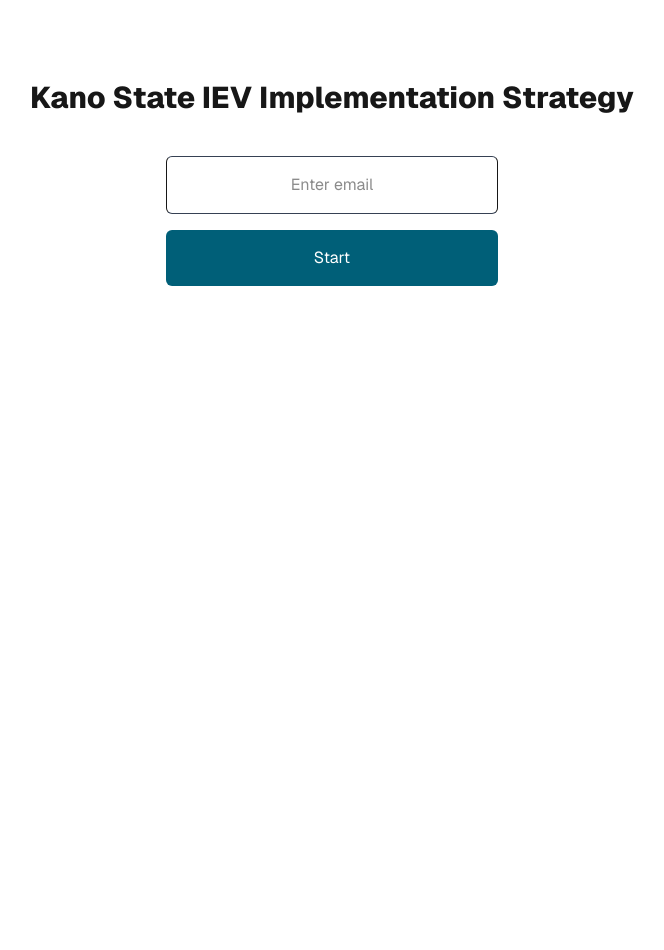
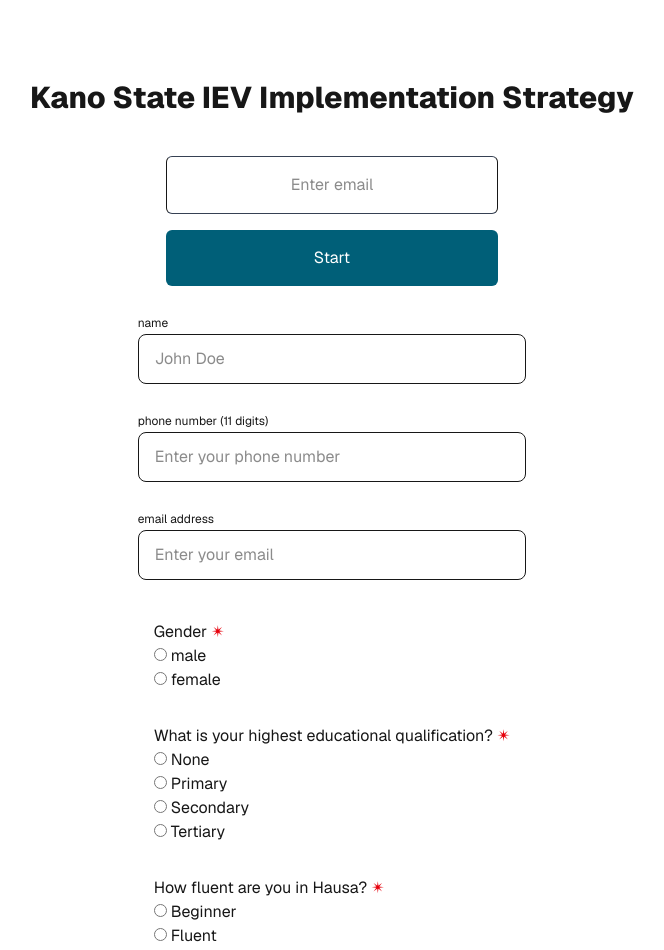
Before and after one commit to OvyEvbodi/form, a Next.js app: page / in a window 1280 px wide. Shown: the top 950 px of the page, without its empty margins (308-972 px from the left). Before the commit the page ends 800 px from the top, so only its background shows below. Built offline with nearby package versions, Linux system fonts and the light colour scheme.

Commit message:
feat: setup input fields

```diff
--- a/app/page.tsx
+++ b/app/page.tsx
@@ -1,3 +1,4 @@
+import IEVForm from "@/components/MainForm";
 import PreForm from "@/components/PreForm";
 
 export default function Home() {
@@ -6,6 +7,7 @@ export default function Home() {
       <main className="flex flex-col justify-center items-center">
         <h1 className="text-3xl font-extrabold">Kano State IEV Implementation Strategy</h1>
         <PreForm />
+        <IEVForm />
       </main>
     </div>
   );
--- /dev/null
+++ b/components/Button.tsx
@@ -0,0 +1,20 @@
+import { MouseEventHandler } from "react";
+
+export interface ButtonProps {
+  text: string;
+  disabled?: boolean;
+  filled?: boolean;
+  onClick?: MouseEventHandler<HTMLButtonElement>;
+  additionalStyle?: string;
+  type?: "submit" | "button" | "reset";
+}
+
+const Button = ({props}:  {props: ButtonProps}) => {
+  return (
+    props?.filled ?
+    <button onClick={props?.onClick} className={`min-w-[227px] min-h-[46px] py-[11px] px-[27px] text-white font-semibold capitalize bg-cyan-800 rounded-lg hover:bg-cyan-800_hover transition-all ${props?.disabled && "opacity-25"} ${props?.additionalStyle}`}>{props?.text}</button> :
+    <button onClick={props?.onClick} className={`min-w-[227px] min-h-[46px] py-[11px] px-[27px] text-cyan-800 font-semibold capitalize bg-white rounded-lg border border-cyan-800 hover:bg-cyan-800_disabled ${props?.disabled && "opacity-25"} ${props?.additionalStyle}`}>{props?.text}</button>
+  )
+};
+
+export default Button;
--- /dev/null
+++ b/components/Input.tsx
@@ -0,0 +1,61 @@
+import { ChangeEventHandler, ReactNode } from "react";
+import Image from "next/image";
+
+export interface InputProps {
+  tag: string;
+  iconUrl?: string;
+  FieldError?: boolean;
+  onChange?: ChangeEventHandler;
+  additionalStyle?: string;
+  placeholder: string;
+  id?: string;
+  name?: string;
+  type: string;
+  value?: string;
+  required?: boolean;
+}
+
+export interface RadioProps {
+  title: string;
+  tag: string;
+  FieldError?: boolean;
+  onChange?: ChangeEventHandler;
+  additionalStyle?: string;
+  name: string;
+  options: string [];
+  cumpulsory?: boolean;
+}
+
+const InputField = ({props}: { props: InputProps }) => {
+  return (
+    <div className={` ${props?.FieldError && "text-red border-red"} `}>
+      <div>
+       { props?.tag && <span className="text-xs ">{props.tag}</span> }
+      </div>
+      <div className={`mb-6 flex gap-3 items-center  rounded-lg border border-med_grey py-3 px-4 group hover:border-cyan-800 hover:shadow-xl hover:shadow-cyan-800 ${props?.FieldError && "text-red border-red"}`}>
+        {/* { props.iconUrl && <Image src={props.iconUrl} alt={props?.tag}  width={16} height={16}/> } */}
+        <input value={props?.value} type={props.type} placeholder={props.placeholder} onChange={props?.onChange && props.onChange} className={`w-full outline-none bg-transparent ${props?.FieldError && "placeholder:text-red border-red"} ${props?.additionalStyle && props.additionalStyle}`} name={props?.name} id={props?.id} />
+      </div>
+    </div>
+  )
+};
+
+export const RadioField = ({props}: { props: RadioProps }) => {
+  return (
+    <div className="flex flex-col gap- p-4">
+      <p>{props.title} {props.cumpulsory && <span className="text-red-600">&#10036;</span>}</p>
+      {
+        props.options.map((item: string, index) => (
+          <div key={index}>
+            <input type="radio" name={props.name} value={item} className="mr-1" />
+            <label htmlFor={item}>{item}</label>
+          </div>
+        ))
+      }
+    </div>
+  )
+}
+
+
+
+export default InputField;
--- /dev/null
+++ b/components/MainForm.tsx
@@ -0,0 +1,145 @@
+'use client'
+
+import InputField, { InputProps, RadioField, RadioProps, ra } from "@/components/Input";
+import Button, { ButtonProps } from "@/components/Button";
+import { useActionState } from "react";
+import { handleFormSubmit } from "@/utils/handleFormSubmit";
+
+export interface IEVFormProps {
+  logoUrl?: string;
+  title: string;
+  description?: string;
+  textFields: InputProps[];
+  radioFields: RadioProps[];
+  buttonInfo: ButtonProps;
+  footerText?: string;
+  footerLink?: string;
+  accentColour?: string;
+  footerLinkText?: string;
+  cautionText?: string;
+}
+
+const FormTemplate = (props: IEVFormProps) => {
+  const [result, action, isPending] = useActionState(handleFormSubmit, null)
+  console.log(result)
+
+  return (
+    <div>
+      <form className="" action={action}>
+          {
+            props.textFields.map((item: InputProps, index) => (
+              <InputField key={index} props={item} />
+            ))
+          }
+          {
+            props.radioFields.map((item: RadioProps, index) => (
+              <RadioField key={index} props={item} />
+            ))
+          }
+          {props.cautionText && <p className="text-xs mb-6">{props.cautionText}</p>}
+
+          <Button props={props.buttonInfo} />
+        </form>
+    </div>
+  )
+};
+
+
+const IEVForm = () => {
+
+  const inputFieldsData: InputProps[] = [
+    {
+      tag: "name",
+      placeholder: "John Doe",
+      FieldError: false,
+      name: "name",
+      id: "name",
+      iconUrl: "/name_icon.png",
+      type: "text",
+      required: true
+    },
+    {
+      tag: "phone number (11 digits)",
+      placeholder: "Enter your phone number",
+      FieldError: true,
+      name: "phone number",
+      id: "phone number",
+      iconUrl: "/number_icon.png",
+      type: "number",
+      required: true
+    },
+    {
+      tag: "email address",
+      placeholder: "Enter your email",
+      FieldError: true,
+      name: "email",
+      id: "email",
+      iconUrl: "",
+      type: "email"
+    }
+  ];
+
+  const radioFieldsData: RadioProps [] = [
+    {
+      title: "Gender",
+      tag: "gender",
+      FieldError: true,
+      name: "gender",
+      options: ["male", "female"],
+      cumpulsory: true
+    },
+    {
+      title: "What is your highest educational qualification?",
+      tag: "education",
+      FieldError: true,
+      name: "education",
+      options: ["None", "Primary", "Secondary", "Tertiary"],
+      cumpulsory: true
+    },
+    {
+      title: "How fluent are you in Hausa?",
+      tag: "hausa",
+      FieldError: true,
+      name: "hausa",
+      options: ["Beginner", "Fluent", "Native", "I don't speak Hausa"],
+      cumpulsory: true
+    },
+    {
+      title: "How fluent are you in English?",
+      tag: "english",
+      FieldError: true,
+      name: "english",
+      options: ["Fluent", "Not Fluent"],
+      cumpulsory: true
+    },
+  ]
+
+  const buttonInfoData: ButtonProps = {
+    text: "Submit",
+    type: "button",
+    filled: true,
+    additionalStyle: "w-full"
+  };
+
+  const ievFormData: IEVFormProps = {
+    title: "Login",
+    description: "Add your details below to get back into the app",
+    logoUrl: "/logo.png",
+    textFields: inputFieldsData,
+    radioFields: radioFieldsData,
+    buttonInfo: buttonInfoData,
+    footerText: "Don't have an account?",
+    footerLinkText: "Create account",
+    footerLink: "/signup",
+    accentColour: "purple"
+  };
+
+
+  return (
+    <div className="md:bg-light_grey min-h-screen flex justify-center items-center">
+      <FormTemplate {...ievFormData}/>
+    </div>
+  )
+};
+
+export default IEVForm;
--- a/components/PreForm.tsx
+++ b/components/PreForm.tsx
@@ -1,6 +1,8 @@
 'use client'
 import {  useState } from "react"
-import { useGeolocated } from "react-geolocated";
+import { useGeolocated } from "react-geolocated"
+import axios, { AxiosError } from 'axios'
+
 
 
 const PreForm = () => {
@@ -11,21 +13,30 @@ const PreForm = () => {
     try {
       event.preventDefault()
 
-      const success = (position: any) => {
+      const success = async (position: any) => {
         const latitude = position.coords.latitude;
         const longitude = position.coords.longitude;
 
-        console.log({
+        const geolocationData = {
           message: "Geolocation successfully detected",
           email,
           latitude,
           longitude,
           position
-        })
+        }
+        console.log(geolocationData)
         // post email and geolocation details to endpoint
+        // try {
+        //   const { data, status } = await axios.post("http://127.0.0.1:8080", geolocationData)
+        // if (status === 200) {
+              // redirect to main form
 
-        // redirect to main form
-        // window.location.href = 'https://forms.office.com/pages/responsepage.aspx?id=1ZaE-EQo30OpmOXT4XMGwrJ_u3WTTuJAkGoCkBzgQTRUMUtRWU9ZVE9CVEZENFgwMUtXWU1MUklRNC4u&route=shorturl';
+              // window.location.href = 'https://forms.office.com/pages/responsepage.aspx?id=1ZaE-EQo30OpmOXT4XMGwrJ_u3WTTuJAkGoCkBzgQTRUMUtRWU9ZVE9CVEZENFgwMUtXWU1MUklRNC4u&route=shorturl';
+        // }
+
+        // } catch (error) {
+        //   console.log(error)
+        // }
       }
 
       if (!navigator.geolocation) {
--- a/package.json
+++ b/package.json
@@ -9,6 +9,7 @@
     "lint": "next lint"
   },
   "dependencies": {
+    "axios": "^1.8.4",
     "next": "15.2.3",
     "react": "^19.0.0",
     "react-dom": "^19.0.0",
--- /dev/null
+++ b/utils/handleFormSubmit.ts
@@ -0,0 +1,5 @@
+
+export const handleFormSubmit = async (prevState: any, formData: FormData) => {
+  const gender = formData.get("gender") as string;
+  console.log(gender)
+};
```
Also changed, not shown: 1 other file (tests, documents, lock files or other folders).
